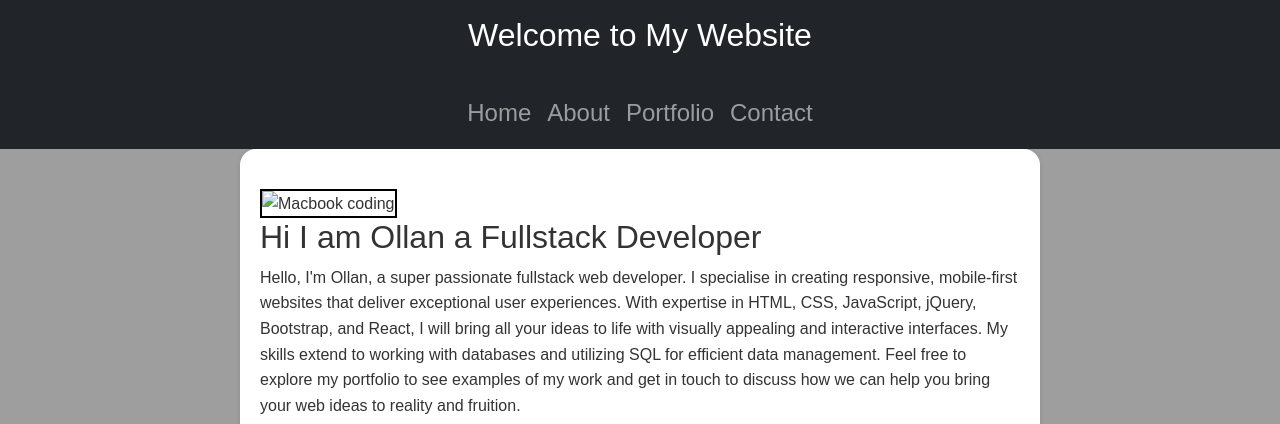
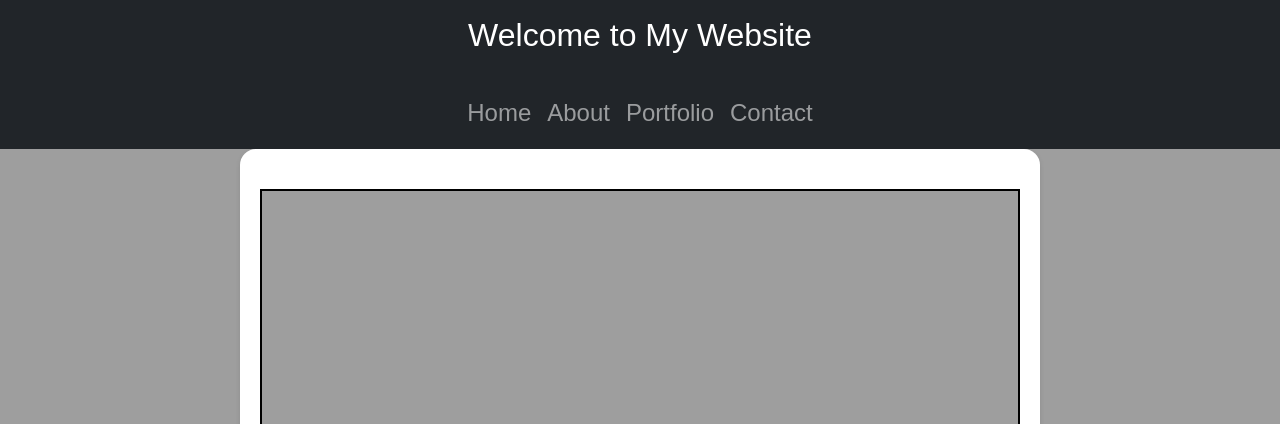
Before and after one commit to kxngollan/Personal-website, a plain HTML site: page index.html in a window 1280 px wide. Shown: the top 424 px of the page. Drawn offline with nearby package versions, Linux system fonts and the light colour scheme; the site is published under a folder, as on GitHub Pages, so addresses that start at the root find nothing.

Commit message:
Update index.html
Can't to show pictutrs

```diff
--- a/index.html
+++ b/index.html
@@ -41,7 +41,7 @@
 
   <main>
     <div class="top">
-      <img class="hobby-photo" src="/images/computer.jpeg" alt="Macbook coding">
+      <img class="hobby-photo" src="./images/computer.jpeg" alt="Macbook coding">
       <h2>Hi I am Ollan a Fullstack Developer</h2>
       <p>Hello, I'm Ollan, a super passionate fullstack web developer. I specialise in creating responsive, mobile-first websites that deliver exceptional user experiences. With expertise in HTML, CSS, JavaScript, jQuery, Bootstrap, and React, I will bring all your ideas to life with visually appealing and interactive interfaces. My skills extend to working with databases and utilizing SQL for efficient data management. Feel free to explore my portfolio to see examples of my work and get in touch to discuss how we can help you bring your web ideas to reality and fruition.</p>
       <button class="btn btn-lg btn-outline-dark"> <a href="https://www.linkedin.com/in/ollan-muza-3bb54326b/" target="_blank"><svg xmlns="http://www.w3.org/2000/svg" width="24" height="24" fill="currentColor" class="bi bi-linkedin" viewBox="0 0 16 16">
```
